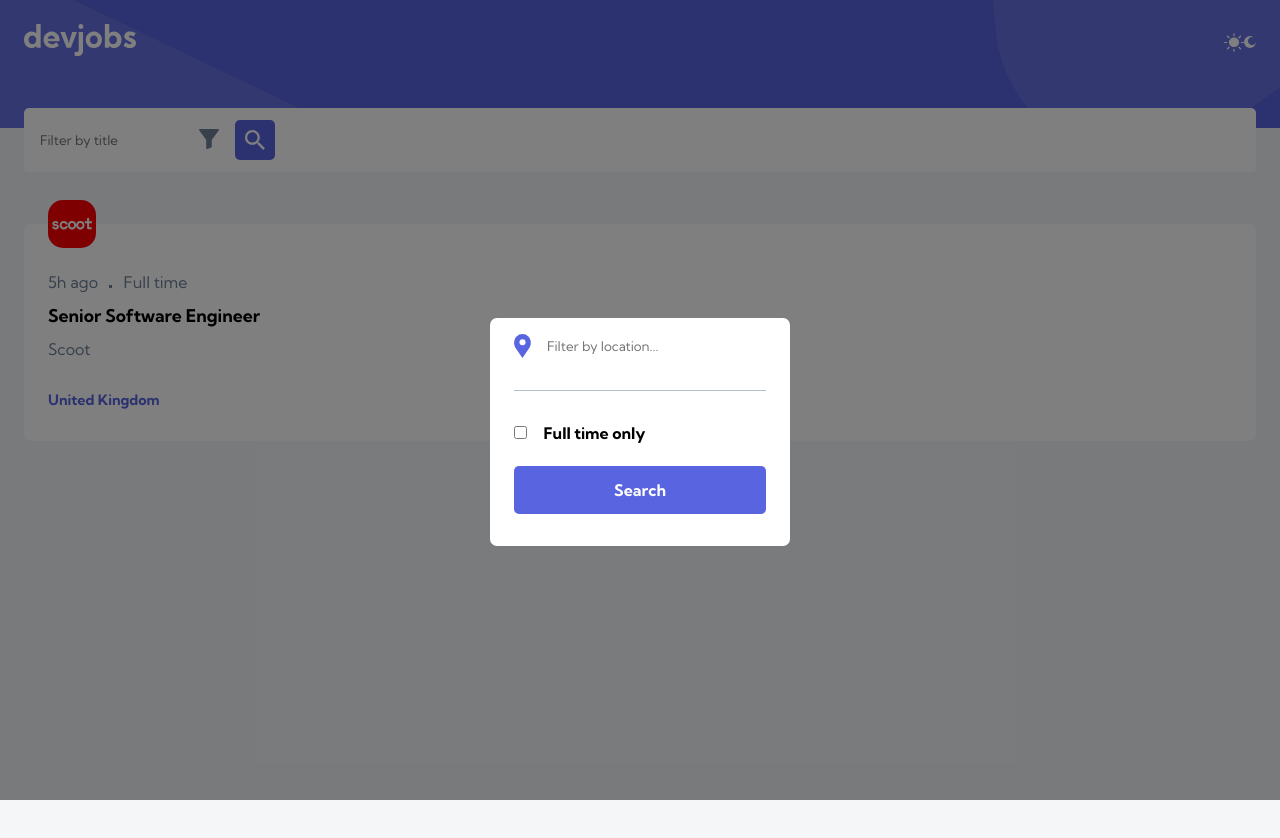
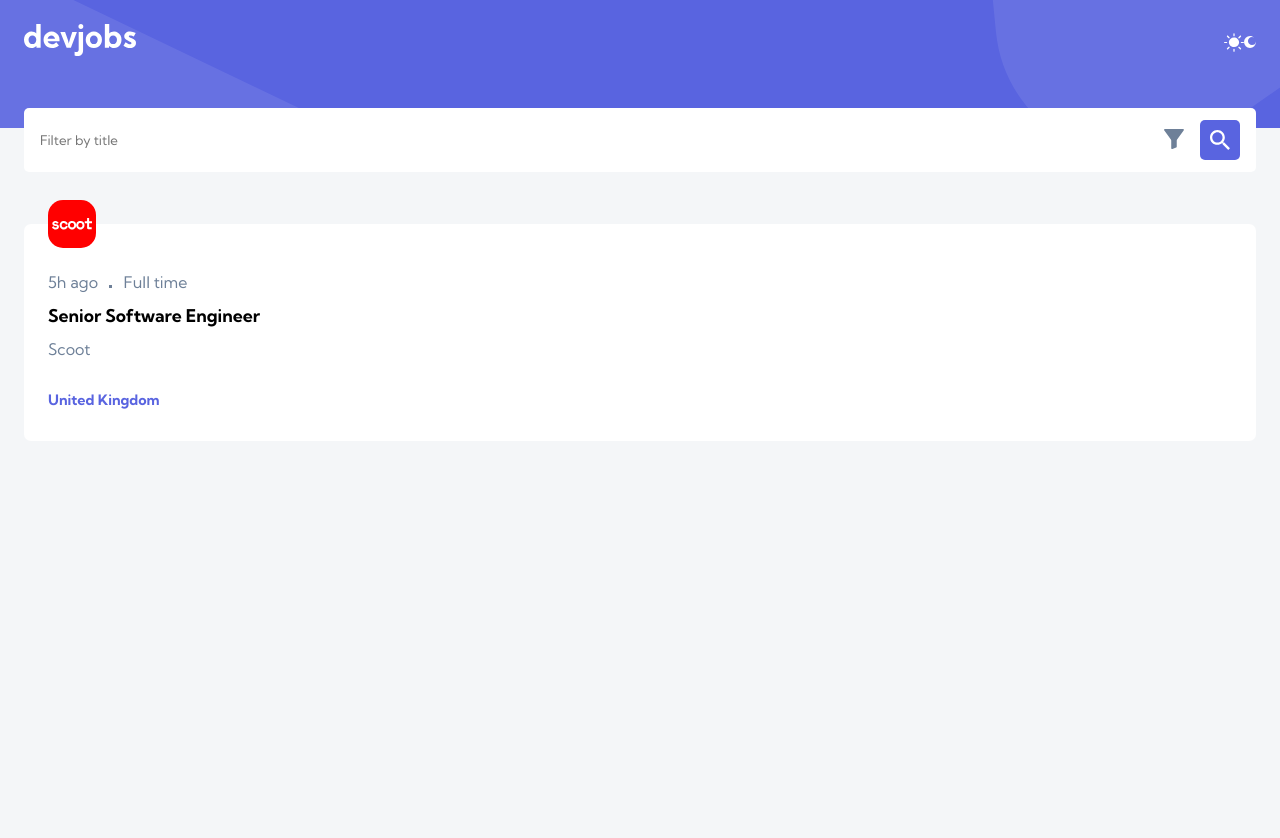
Before and after one commit to toriola998/Dev-jobs, a Vue app: page / in a window 1280 px wide. Shown: the top 838 px of the page. Built offline with nearby package versions, Linux system fonts and the light colour scheme.

Commit message:
added few styles

```diff
--- a/src/views/Home.vue
+++ b/src/views/Home.vue
@@ -17,13 +17,13 @@
             </div>
         </div>
 
-        <form>
+        <form @submit.prevent="">
             <div class="search-wrap flex">
                 <label for="job-title" hidden>Job title</label>
                 <input placeholder="Filter by title" type="text" id="job-title" />
 
                 <div class="flex">
-                    <button>
+                    <button @click="showOverlay = !showOverlay">
                         <img src="./../assets/mobile/icon-filter.svg"
                             alt="click to filter by location and fulltime"
                             width="20" height="20"/>
@@ -34,7 +34,7 @@
                 </div>
             </div>
 
-            <div class="overlay flex">
+            <div class="overlay flex" v-show="showOverlay" @click.self="showOverlay = !showOverlay">
                 <div class="location-job-type">
                     <div class="flex">
                         <img src="./../assets/desktop/icon-location.svg" alt="" />
@@ -46,7 +46,7 @@
                         <input type="checkbox" id="full-time" />
                         <label for="full-time" class="checkbox"> Full time only</label>
                     </div>
-                    <button type="submit" class="search-btn flex"> Search </button>
+                    <button class="search-btn flex"> Search </button>
                 </div>
             </div>
         </form>
@@ -70,7 +70,11 @@
 
 <script>
 export default {
-
+    data (){
+        return {
+           showOverlay: false,
+        }
+    }
 }
 </script>
 
@@ -108,6 +112,7 @@ export default {
         padding: 0 1rem;
         position: relative;
         top: 3rem;
+        justify-content: space-between;
     }
 
     input::placeholder {
@@ -187,7 +192,7 @@ export default {
 
     .location-job-type {
         margin-top: 4rem;
-        width: 300px;
+        width: 90%;
     }
 
     .location-job-type > div.flex {
@@ -201,7 +206,7 @@ export default {
         height: 1px;
         background-color: #6E8098;
         opacity: 0.5;
-        margin: 2rem 0;
+        margin: 1.5rem 0;
     }
 
     .location-job-type > div.flex > img {
```
